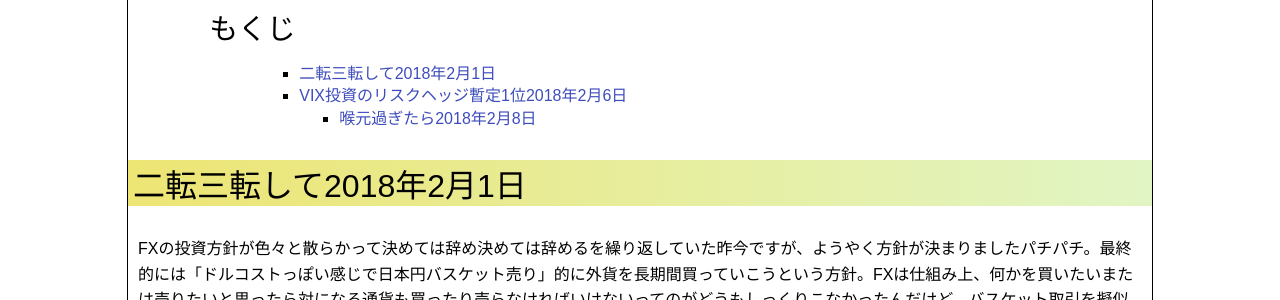
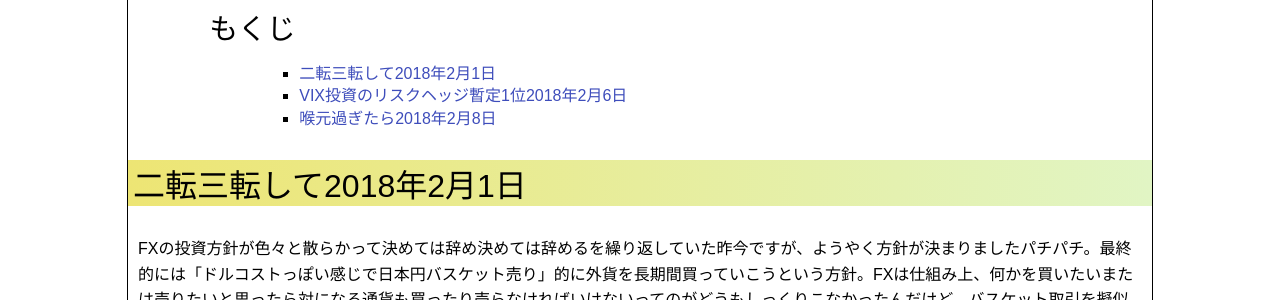
Before and after one commit to photoantenna/photoantenna.github.io, a Jekyll site: the page built from _posts/2018-02-01-diary.md, in a window 1280 px wide. Shown: the part 961-1261 px from the top of the page. Built offline with Jekyll 4.4.1, drawn with Linux system fonts in a browser that asks for light colours.

Commit message:
hタグ修正

```diff
--- a/_posts/2018-02-01-diary.md
+++ b/_posts/2018-02-01-diary.md
@@ -36,7 +36,7 @@
 
 <iframe style="border:none;display:block;margin:0 auto;overflow:hidden;height:155px;width:80%;max-width:80%;" title="バンガード・インベストメンツ・ジャパン - 商品案内 - バンガードETF" src="http://hatenablog.com/embed?url=https://www.vanguardjapan.co.jp/retail/mvc/funds"></iframe>
 
-#### 喉元過ぎたら2018年2月8日
+### 喉元過ぎたら2018年2月8日
 
 懸念していた米国viの価格調整額マイナスは1枚あたり3860円でございました。思ったよりも軽かったｗ良かった良かった。軽めの勉強代ってやつでね。しかしこれは念願の失敗でございます。もし私が持っていたものがＸＩＶとか2049だったら致命傷だったわけで、多分もう投資やらん！ってなってたと思う。米国ｖｉさまさまと言ったところ。というわけでこの失敗を糧に次の○○ショックに備えなければならない！一昨日も書いたけど米国長期国債ですな。EDVとTLT。こやつらをコツコツ買っていきますです。ある程度の数量が貯まるまで米国viの購入は残念ながらお預けーになる予定。もしかしたら時々買うかもしれんけど。
 
```
